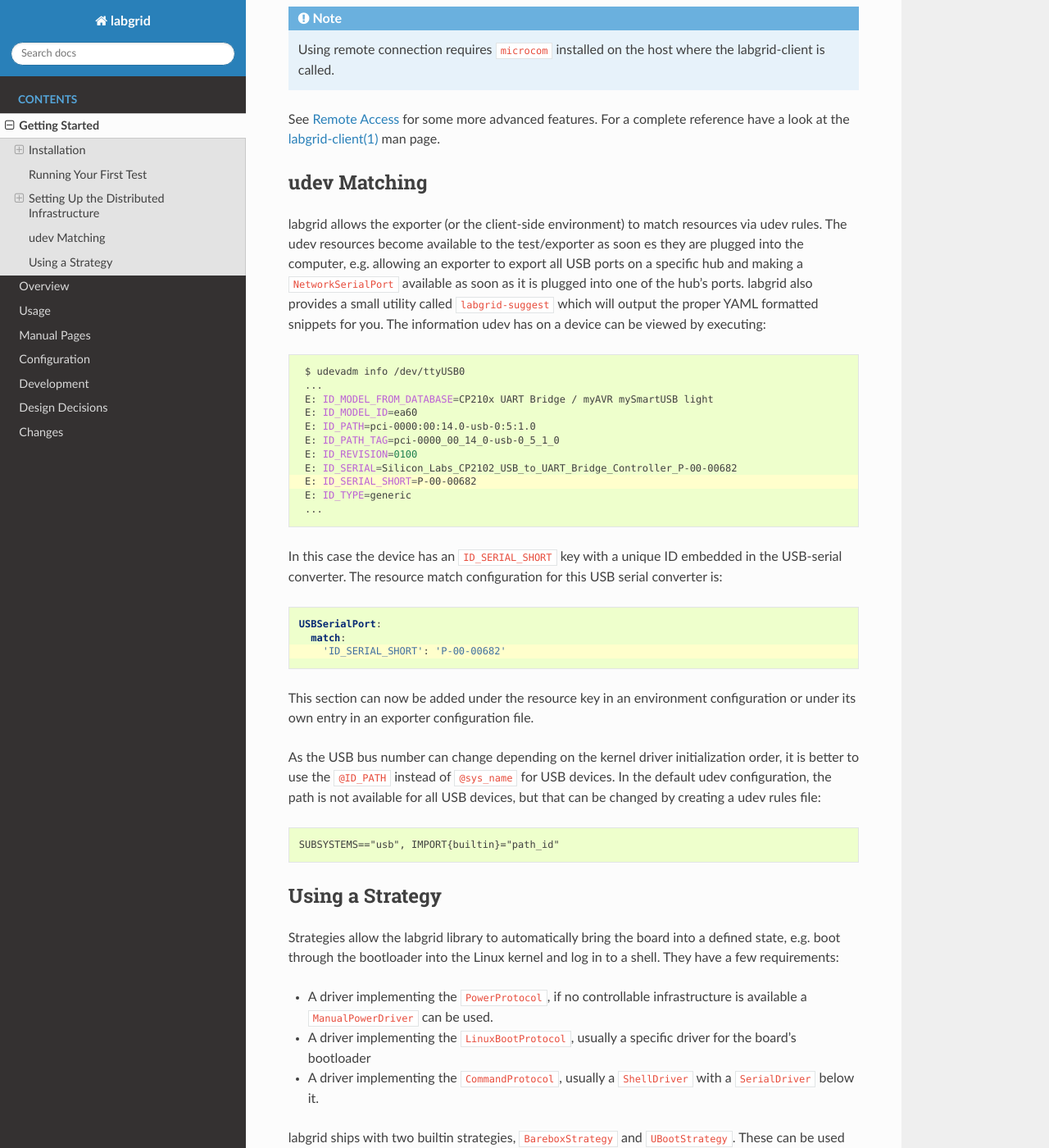
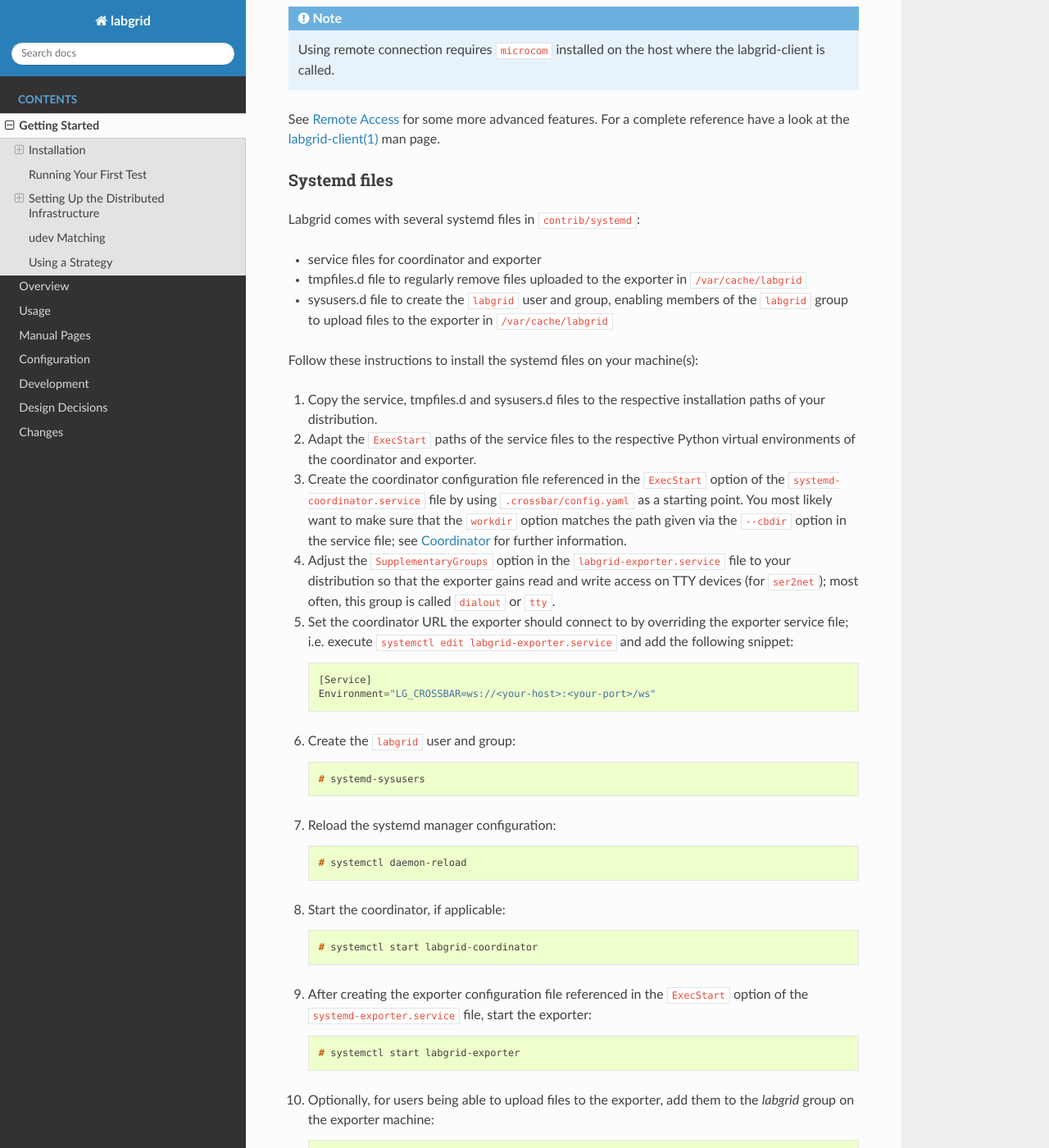
Before and after one commit to labgrid-project/labgrid, a Sphinx documentation site: the page built from doc/getting_started.rst, in a window 1280 px wide and 1400 px high, scrolled down 6395 px. Shown: the whole window at 82% size. Built offline with Sphinx 7.4.7 and the Read the Docs theme 2.0.0, drawn with Linux system fonts in a browser that asks for light colours; pages that are not in the unit, such as notebooks, are missing from menus; some of the changed text lies outside the part shown.

Commit message:
contrib/systemd: add systemd services
Signed-off-by: Stefan Wiehler <stefan.wiehler@missinglinkelectronics.com>

```diff
--- a/doc/getting_started.rst
+++ b/doc/getting_started.rst
@@ -176,6 +176,8 @@
 exporter. Over the course of this tutorial we will set up a coordinator and
 exporter, and learn how to access the exporter via the client.
 
+.. _remote-getting-started-coordinator:
+
 Coordinator
 ~~~~~~~~~~~
 
@@ -327,6 +329,75 @@
 For a complete reference have a look at the :doc:`labgrid-client(1) <man/client>`
 man page.
 
+Systemd files
+~~~~~~~~~~~~~
+
+Labgrid comes with several systemd files in :file:`contrib/systemd`:
+
+- service files for coordinator and exporter
+- tmpfiles.d file to regularly remove files uploaded to the exporter in
+  :file:`/var/cache/labgrid`
+- sysusers.d file to create the ``labgrid`` user and group, enabling members of
+  the ``labgrid`` group to upload files to the exporter in :file:`/var/cache/labgrid`
+
+Follow these instructions to install the systemd files on your machine(s):
+
+#. Copy the service, tmpfiles.d and sysusers.d files to the respective
+   installation paths of your distribution.
+#. Adapt the ``ExecStart`` paths of the service files to the respective Python
+   virtual environments of the coordinator and exporter.
+#. Create the coordinator configuration file referenced in the ``ExecStart``
+   option of the :file:`systemd-coordinator.service` file by using
+   :file:`.crossbar/config.yaml` as a starting point. You most likely want to
+   make sure that the ``workdir`` option matches the path given via the
+   ``--cbdir`` option in the service file; see
+   :ref:`remote-getting-started-coordinator` for further information.
+#. Adjust the ``SupplementaryGroups`` option in the
+   :file:`labgrid-exporter.service` file to your distribution so that the
+   exporter gains read and write access on TTY devices (for ``ser2net``); most
+   often, this group is called ``dialout`` or ``tty``.
+#. Set the coordinator URL the exporter should connect to by overriding the
+   exporter service file; i.e. execute ``systemctl edit
+   labgrid-exporter.service`` and add the following snippet:
+
+   .. code-block::
+
+      [Service]
+      Environment="LG_CROSSBAR=ws://<your-host>:<your-port>/ws"
+
+#. Create the ``labgrid`` user and group:
+
+   .. code-block:: console
+
+      # systemd-sysusers
+
+#. Reload the systemd manager configuration:
+
+   .. code-block:: console
+
+      # systemctl daemon-reload
+
+#. Start the coordinator, if applicable:
+
+   .. code-block:: console
+
+      # systemctl start labgrid-coordinator
+
+#. After creating the exporter configuration file referenced in the
+   ``ExecStart`` option of the :file:`systemd-exporter.service` file, start the
+   exporter:
+
+   .. code-block:: console
+
+      # systemctl start labgrid-exporter
+
+#. Optionally, for users being able to upload files to the exporter, add them
+   to the `labgrid` group on the exporter machine:
+
+   .. code-block:: console
+
+      # usermod -a -G labgrid <user>
+
 .. _udev-matching:
 
 udev Matching
```
Also changed, not shown: 4 other files.
